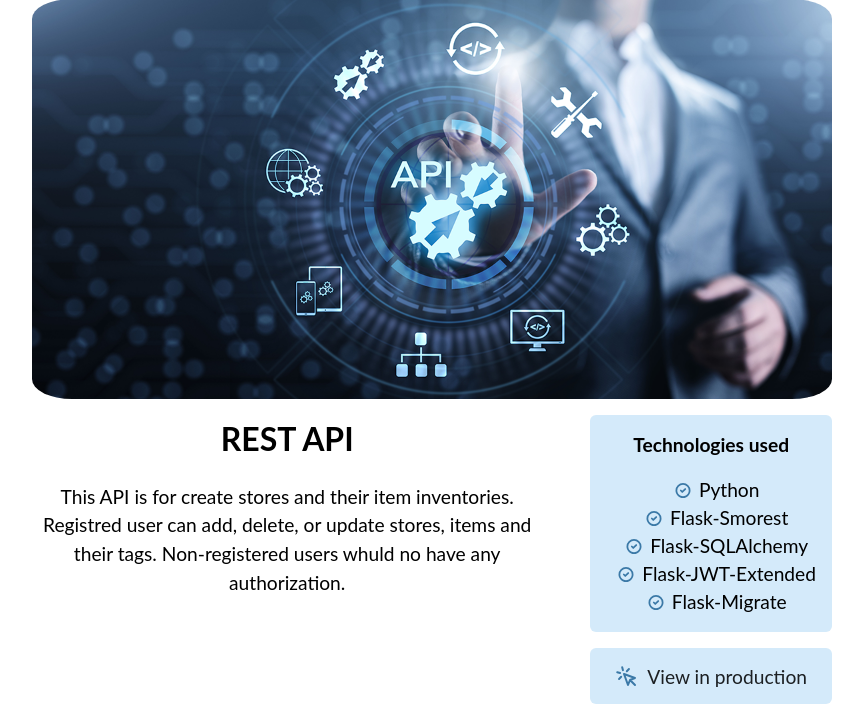
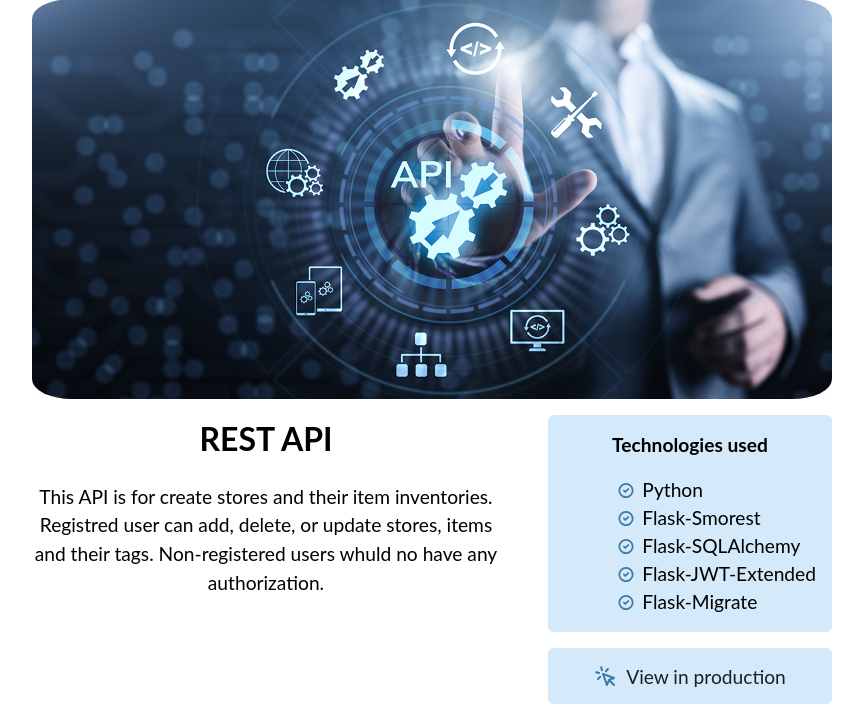
Before and after one commit to Oresh25/portfolio, a Flask app: page /projects/REST-API in a window 1280 px wide. Shown: the part 154-866 px from the top of the page, without its empty margins (208-1071 px from the left). Run offline with Flask 3, Linux system fonts and the light colour scheme.

Commit message:
tools list align

```diff
--- a/static/css/styles.css
+++ b/static/css/styles.css
@@ -224,8 +224,9 @@ body {
 .technology-list {
     list-style: none;
     margin: 0;
-    padding-left: 0.75rem;
+    padding-left: 3.4rem;
     line-height: 1.75rem;
+    text-align: left;
 }
 
 .technology-list__item:before {
```
